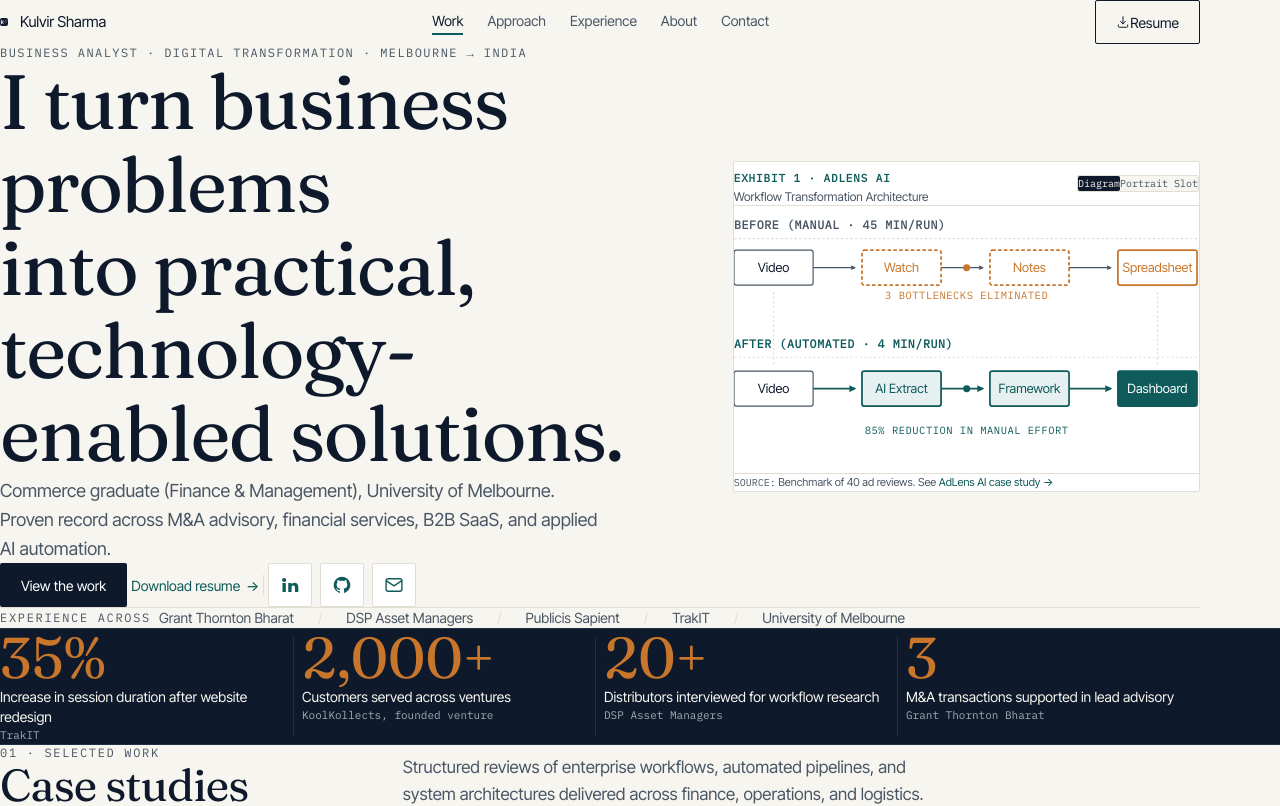
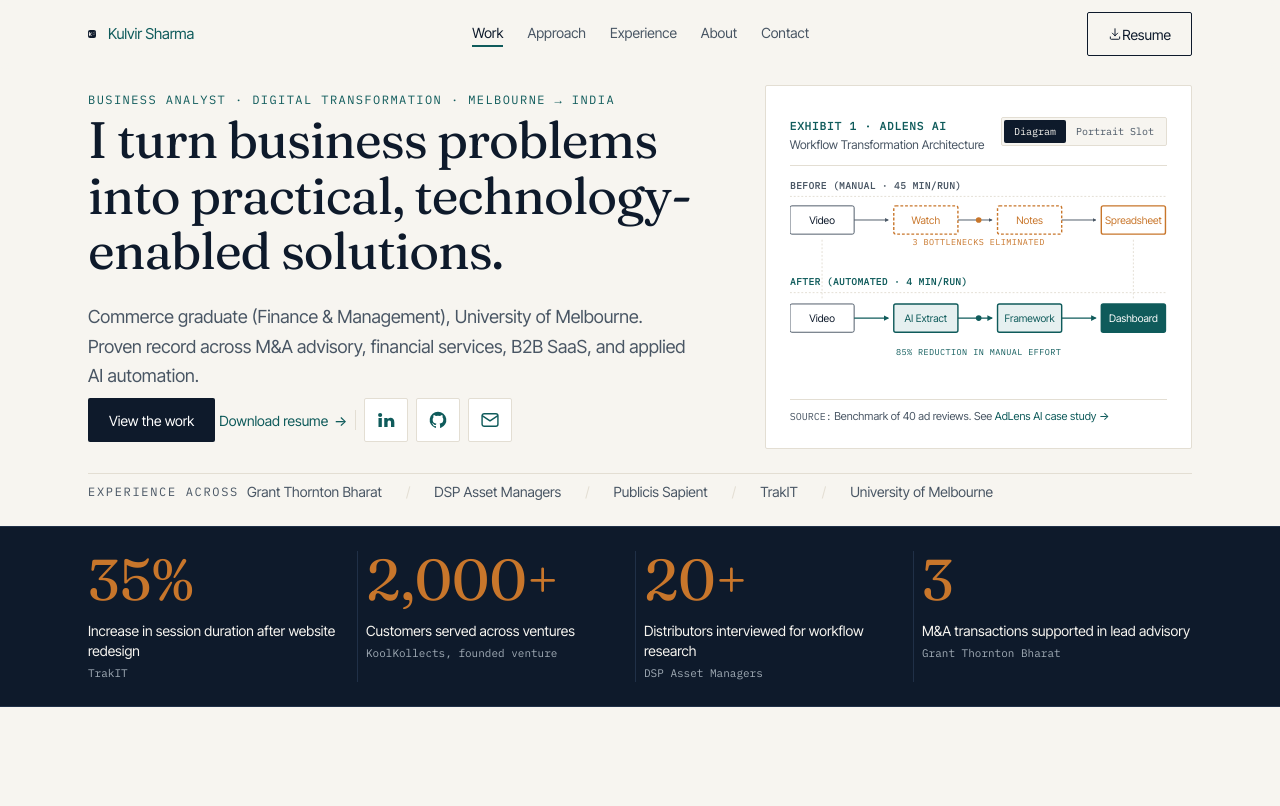
Before and after one commit to koolsharmafamily/kool-website, a React (Vite) app: page / in a window 1280 px wide. Shown: the top 806 px of the page. Built offline with nearby package versions, Linux system fonts and the light colour scheme.

Commit message:
fix(desktop): center site container and add generous border gaps on desktop

```diff
--- a/src/components/Header.tsx
+++ b/src/components/Header.tsx
@@ -74,7 +74,7 @@
             : "border-b border-transparent bg-paper/80 backdrop-blur-xs"
         }`}
       >
-        <div className="mx-auto flex w-full max-w-[1200px] items-center justify-between gap-4 px-4 py-3 sm:px-6 lg:px-8">
+        <div className="site-container flex items-center justify-between gap-4 py-3">
           <a
             href="/"
             onClick={(e) => {
--- a/src/components/Hero.tsx
+++ b/src/components/Hero.tsx
@@ -17,7 +17,7 @@
               <p className="mb-4 font-mono text-xs uppercase tracking-[0.12em] text-accent font-medium">
                 {hero.kicker}
               </p>
-              <h1 className="font-display text-[clamp(1.85rem,5.5vw,4.5rem)] font-normal leading-[1.08] tracking-[-0.02em] text-ink">
+              <h1 className="font-display text-[clamp(2rem,4vw,3.75rem)] font-normal leading-[1.08] tracking-[-0.02em] text-ink">
                 {hero.value}
               </h1>
             </Reveal>
--- a/src/components/ui.tsx
+++ b/src/components/ui.tsx
@@ -10,7 +10,7 @@
   className?: string;
 }) {
   return (
-    <div className={`mx-auto w-full max-w-[1200px] px-4 sm:px-6 lg:px-8 ${className}`}>
+    <div className={`site-container ${className}`}>
       {children}
     </div>
   );
--- a/src/index.css
+++ b/src/index.css
@@ -46,9 +46,9 @@
   --font-body: "Inter Tight", -apple-system, BlinkMacSystemFont, "Segoe UI", sans-serif;
   --font-mono: "IBM Plex Mono", monospace;
 
-  --text-h1: clamp(2.1rem, 6vw, 5.25rem);
-  --text-h2: clamp(1.65rem, 3.5vw, 3rem);
-  --text-h3: clamp(1.2rem, 2vw, 1.75rem);
+  --text-h1: clamp(2.75rem, 5vw, 4.75rem);
+  --text-h2: clamp(1.85rem, 3.2vw, 2.75rem);
+  --text-h3: clamp(1.25rem, 2vw, 1.75rem);
   --text-body: 1.125rem;
   --text-small: 0.875rem;
   --text-xs: 0.75rem;
@@ -73,12 +73,7 @@
   }
 }
 
-* {
-  margin: 0;
-  padding: 0;
-  box-sizing: border-box;
-}
-
+@layer base {
   html {
     -webkit-text-size-adjust: 100%;
     scroll-behavior: smooth;
@@ -138,6 +133,33 @@
   p {
     color: var(--color-ink-muted);
     text-wrap: pretty;
+  }
+}
+
+/* ---------------------------------------------------------------------------
+   Rock-Solid Centered Responsive Container with Generous Desktop Margins
+--------------------------------------------------------------------------- */
+.site-container {
+  width: 100%;
+  max-width: var(--grid-max);
+  margin-left: auto !important;
+  margin-right: auto !important;
+  padding-left: 1.25rem;
+  padding-right: 1.25rem;
+}
+
+@media (min-width: 640px) {
+  .site-container {
+    padding-left: 2rem;
+    padding-right: 2rem;
+  }
+}
+
+@media (min-width: 1024px) {
+  .site-container {
+    padding-left: 3rem;
+    padding-right: 3rem;
+  }
 }
 
 .mono-label {
```
Lines whose indentation alone changed are shown as unchanged.
